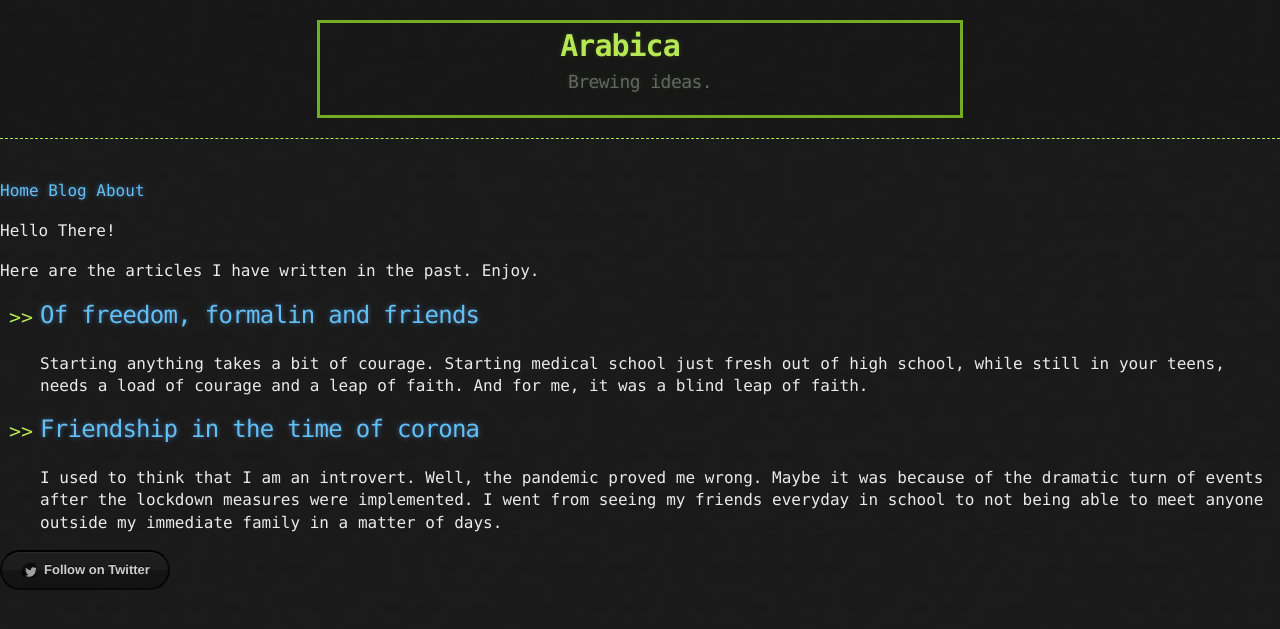
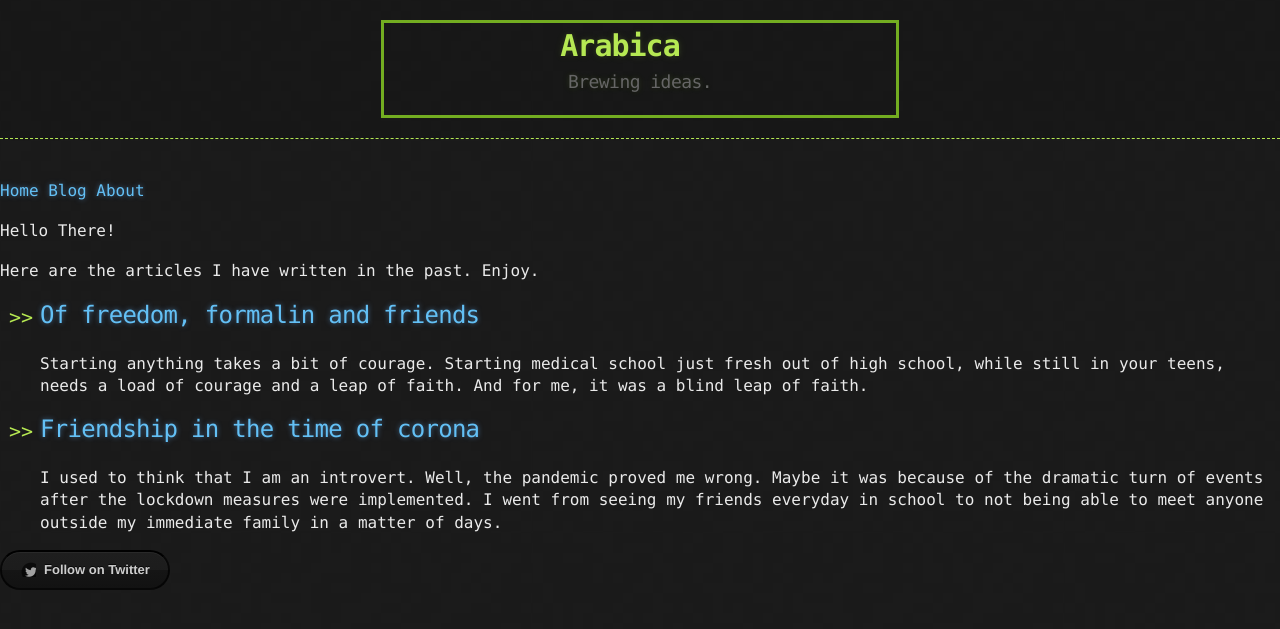
Before and after one commit to habasweiny/habasweiny.github.io, a Jekyll site: the page built from index.html, in a window 1280 px wide. Shown: the top 629 px of the page. Built offline with Jekyll 4.4.1, drawn with Linux system fonts in a browser that asks for light colours.

Commit message:
Update main.scss

```diff
--- a/_sass/main.scss
+++ b/_sass/main.scss
@@ -27,10 +27,10 @@ body {
 /* General & 'Reset' Stuff */
 
 .container {
-  width: 30%;
+  width: 10%;
   max-width: $container-max-width;
   margin: auto;
-  width: 50%;
+  width: 40%;
   border: 3px solid #73AD21;
   color: #00beef;
 }
```
